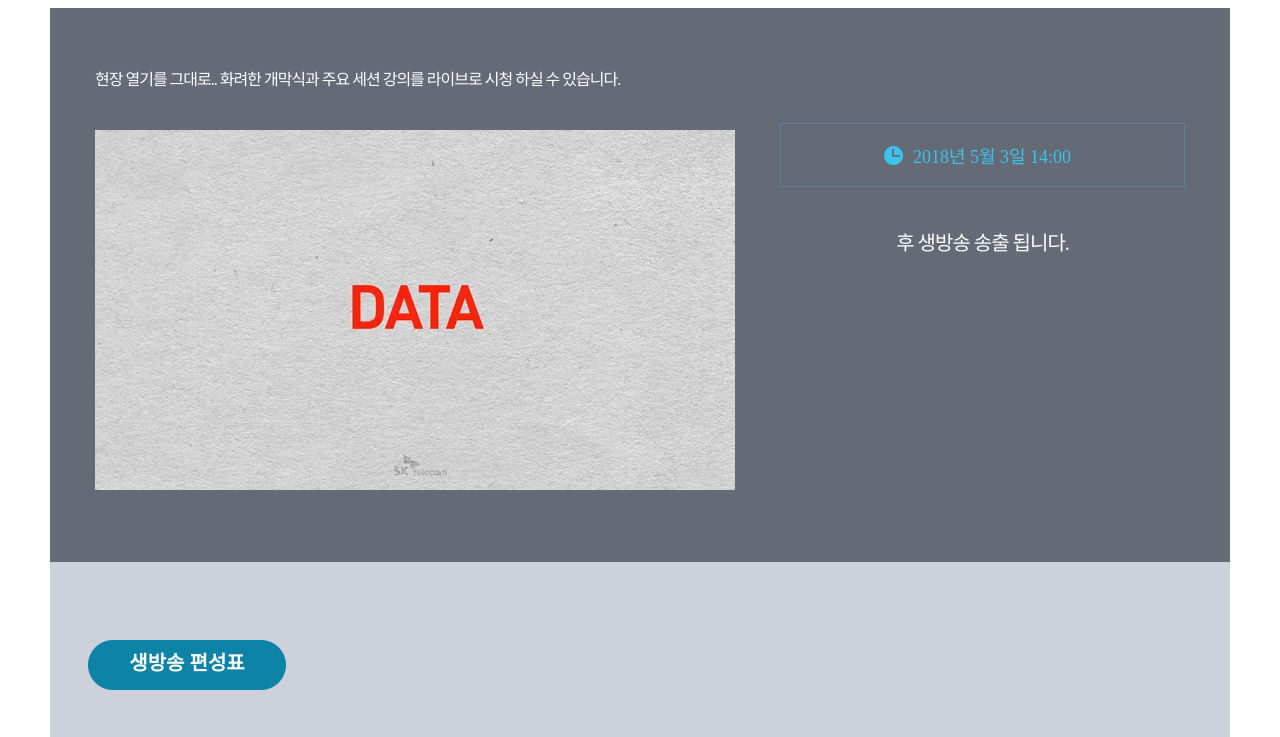
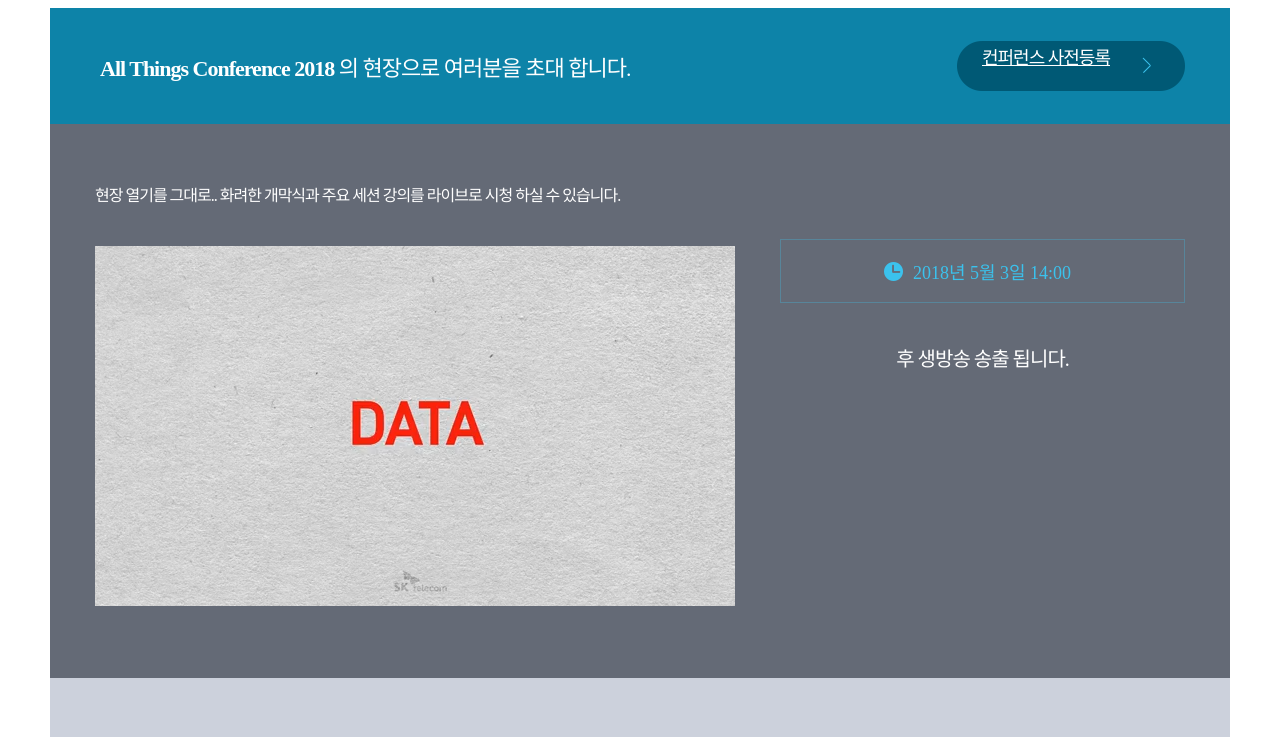
Before and after one commit to nohyoungjin/tlive, a plain HTML site: page dt2018.html in a window 1280 px wide. Shown: the top 737 px of the page. Drawn offline with Linux system fonts and the light colour scheme; files whose address does not match are found by name.

Commit message:
타이틀 수정

```diff
--- a/dt2018.html
+++ b/dt2018.html
@@ -15,6 +15,11 @@
 <body>
 
 <div class="container">
+
+	<div class="i_info">
+		<strong>All Things Conference 2018</strong> 의 현장으로 여러분을 초대 합니다.
+		<a href="javascript:" class="btnS">컨퍼런스 사전등록</a>
+	</div>
 
 	<div class="live_both">
 
```
